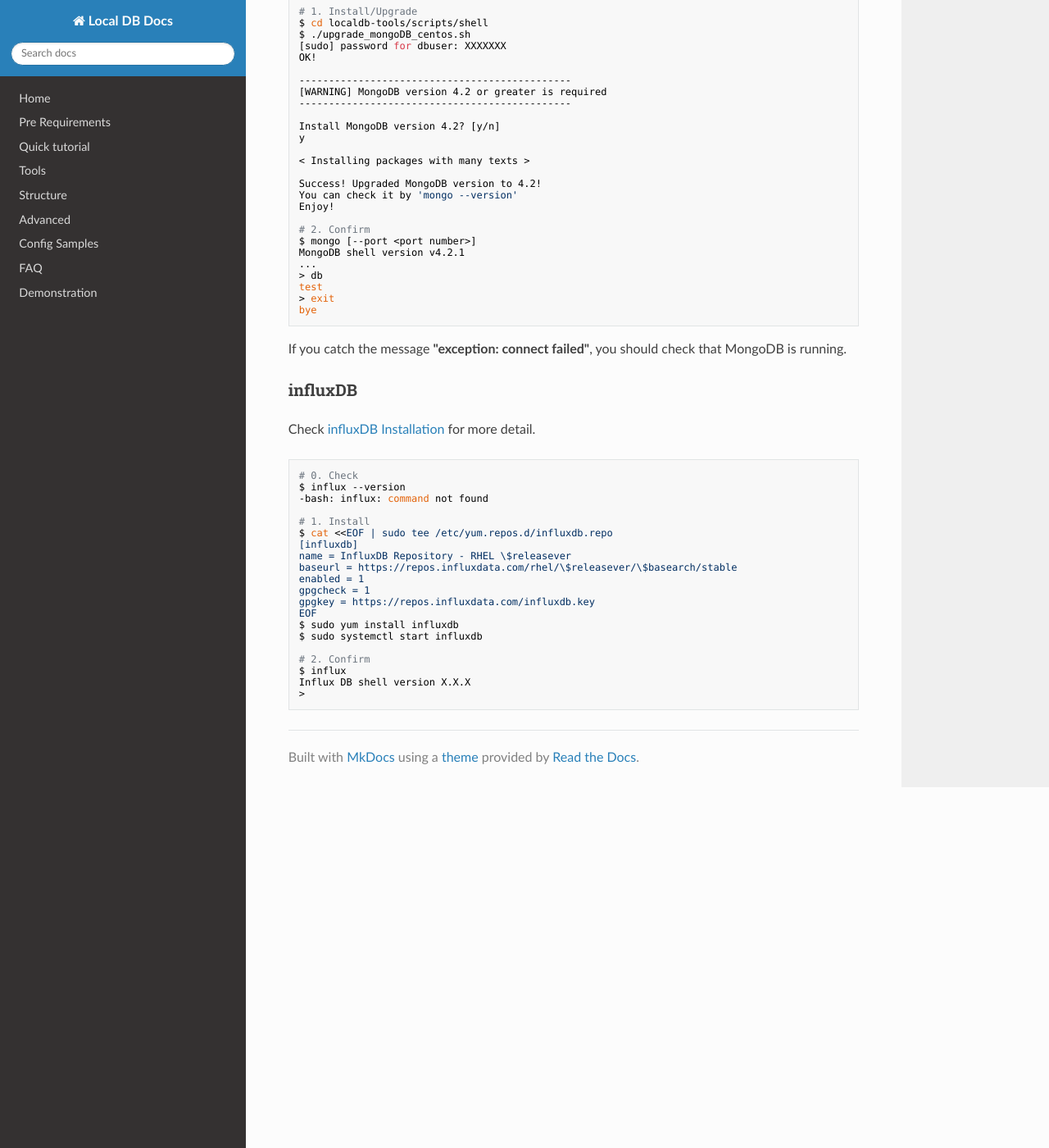
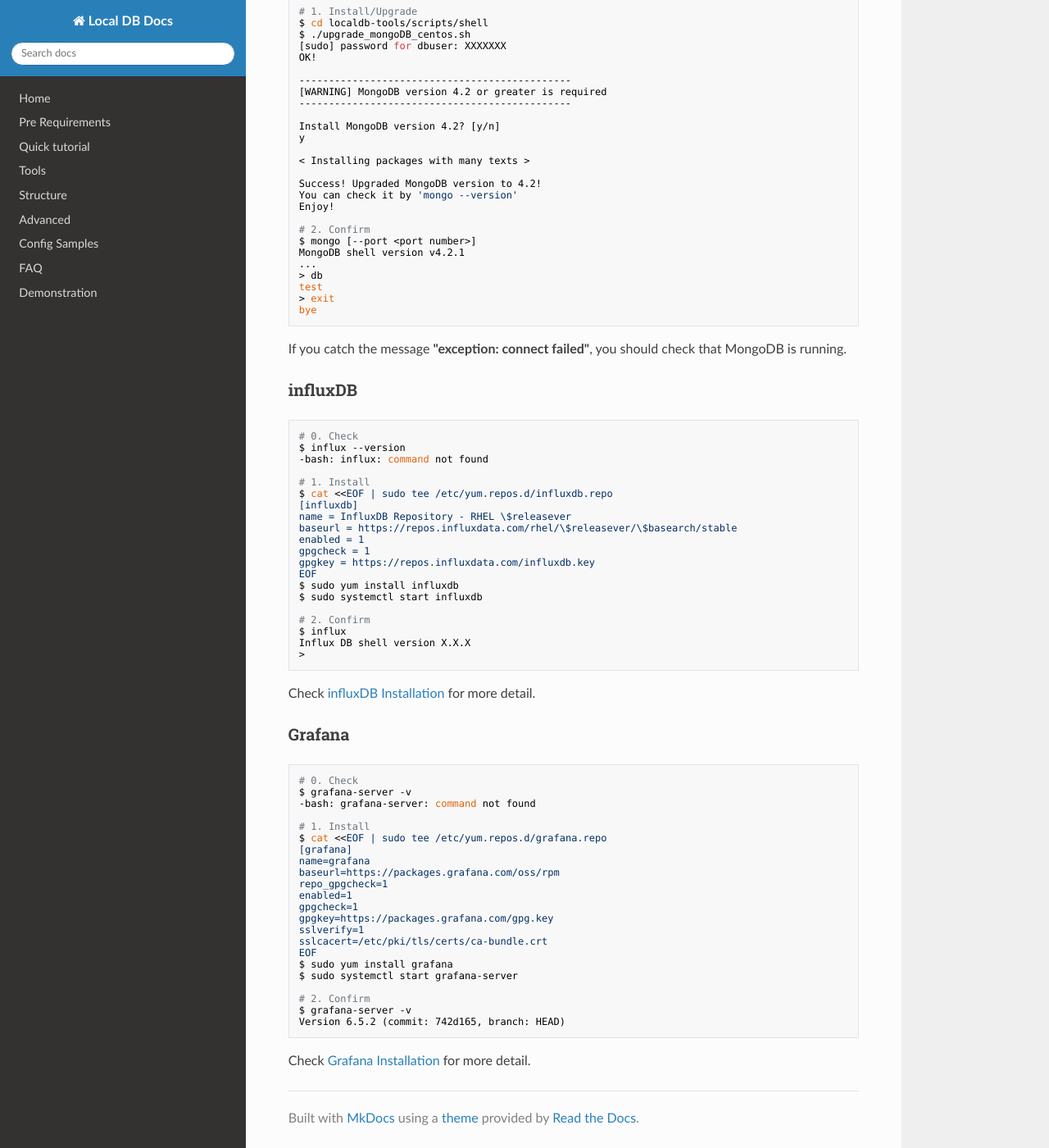
Before and after one commit to jlab-hep/localdb-docs, an MkDocs documentation site: the page built from docs/manual-install.md, in a window 1280 px wide and 1400 px high, scrolled down 1896 px. Shown: the whole window at 82% size. Built offline with MkDocs 1.6.1, drawn with Linux system fonts in a browser that asks for light colours; nearby versions of some CDN libraries; old or Windows-style settings are respelled for this version of MkDocs.

Commit message:
Adding grafana page

````diff
--- a/docs/manual-install.md
+++ b/docs/manual-install.md
@@ -160,3 +158,34 @@ $ influx
 Influx DB shell version X.X.X
 >
 ```
+
+Check [influxDB Installation](https://docs.influxdata.com/influxdb/v1.7/introduction/installation/) for more detail.
+
+### Grafana
+
+```bash
+# 0. Check
+$ grafana-server -v
+-bash: grafana-server: command not found
+
+# 1. Install
+$ cat <<EOF | sudo tee /etc/yum.repos.d/grafana.repo
+[grafana]
+name=grafana
+baseurl=https://packages.grafana.com/oss/rpm
+repo_gpgcheck=1
+enabled=1
+gpgcheck=1
+gpgkey=https://packages.grafana.com/gpg.key
+sslverify=1
+sslcacert=/etc/pki/tls/certs/ca-bundle.crt
+EOF
+$ sudo yum install grafana
+$ sudo systemctl start grafana-server
+
+# 2. Confirm
+$ grafana-server -v
+Version 6.5.2 (commit: 742d165, branch: HEAD)
+```
+
+Check [Grafana Installation](https://grafana.com/docs/grafana/latest/installation/requirements/) for more detail.
````
Also changed, not shown: other parts of docs/manual-install.md (+0 -2 lines), docs/database_demonstration_flow.md (+19 -7 lines), docs/database_demonstration_grafana.md (added, +29 -0 lines), docs/database_demonstration_setup.md (+31 -1 lines), docs/images/demo_grafana_db_source_1.png (added), docs/images/demo_grafana_db_source_2.png (added), docs/images/demo_grafana_top.png (added).
